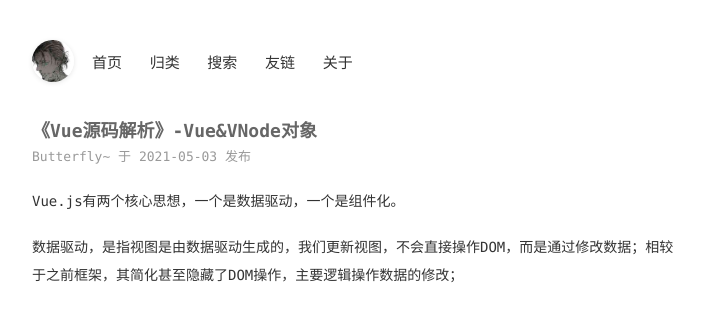
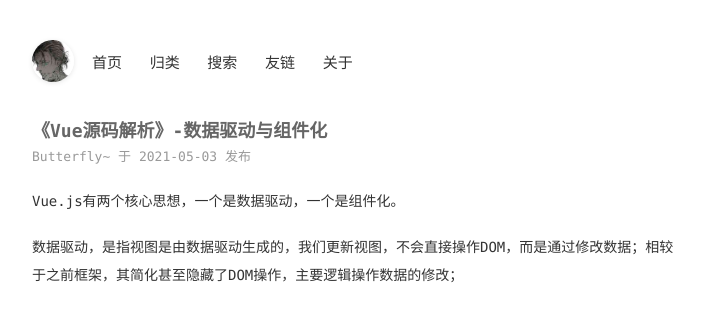
Before and after one commit to dengs-official/dengs-official.github.io, a Jekyll site: the page built from _posts/2021-05-03-《Vue源码解析》-数据驱动与组件化.md, in a window 1280 px wide. Shown: the top 311 px of the page, without its empty margins (282-994 px from the left). Built offline with Jekyll 4.4.1, drawn with Linux system fonts in a browser that asks for light colours; comment, search, counter and statistics services are not loaded.

Commit message:
fix：修改文章标题

```diff
--- a/_posts/2021-05-03-《Vue源码解析》-数据驱动与组件化.md
+++ b/_posts/2021-05-03-《Vue源码解析》-数据驱动与组件化.md
@@ -1,6 +1,6 @@
 ---
 layout: mypost
-title: 《Vue源码解析》-Vue&VNode对象
+title: 《Vue源码解析》-数据驱动与组件化
 categories: [Vue.js, Vue源码解析]
 ---
 
```
